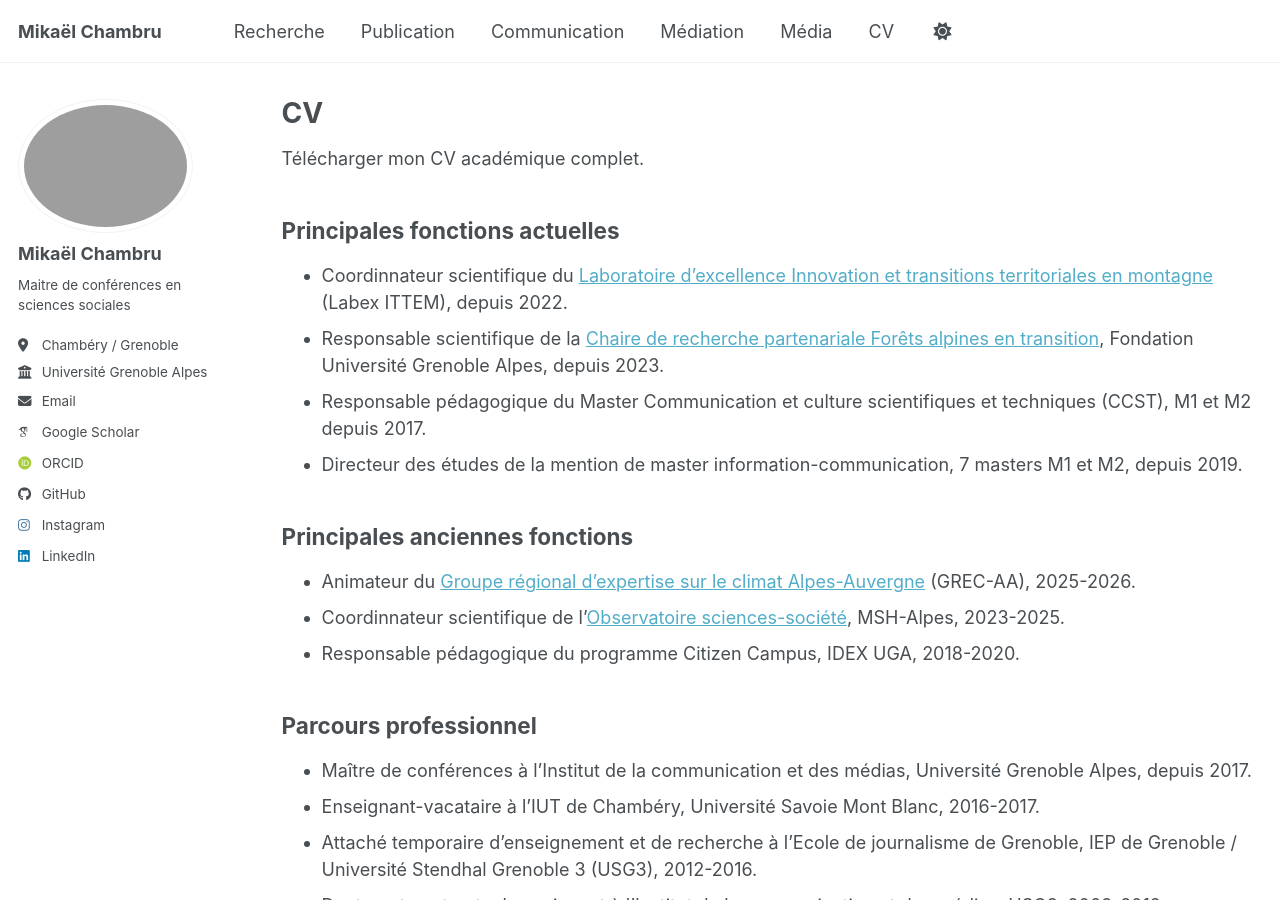
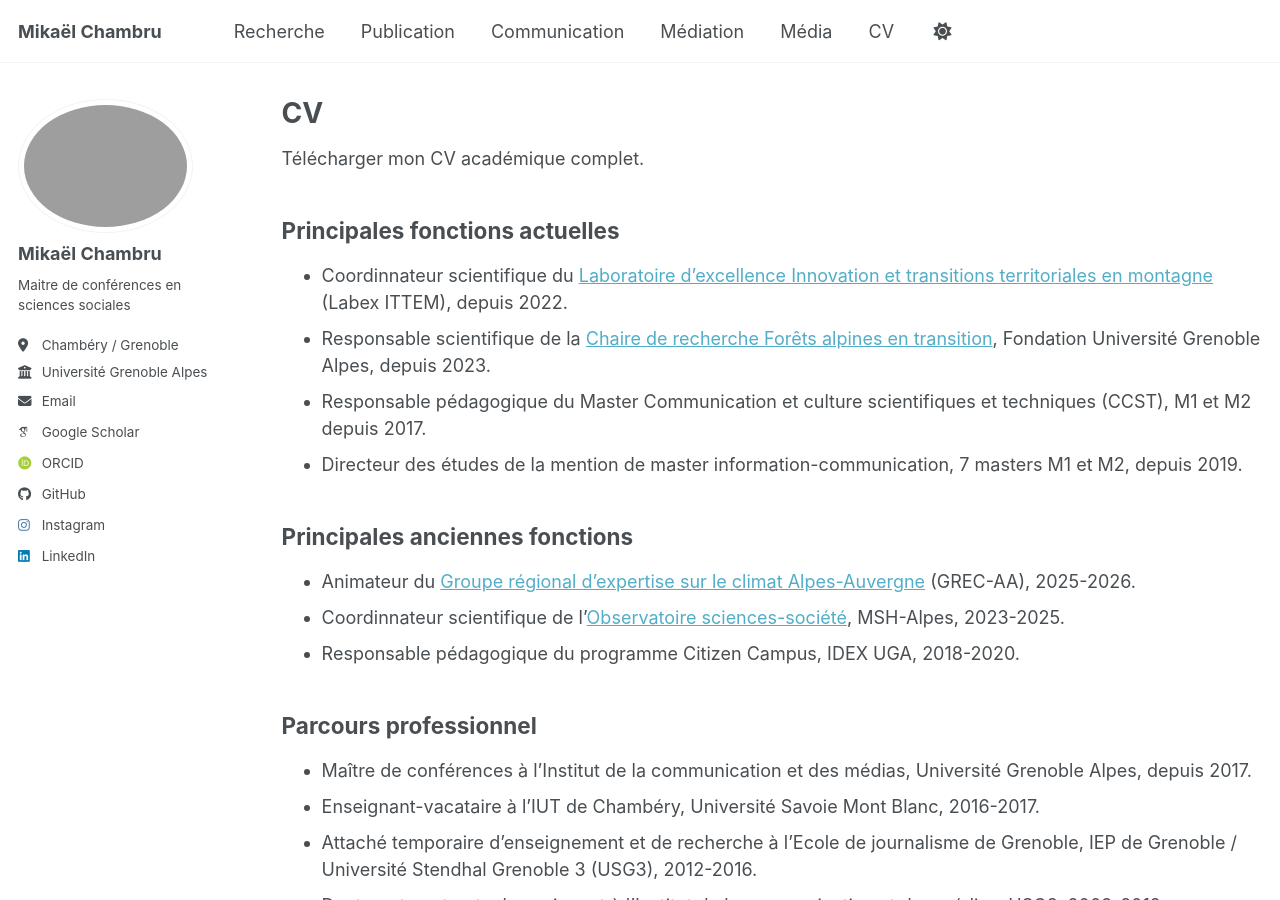
Before and after one commit to mikaelchambru/mikaelchambru.github.io, a Jekyll site: the page built from _pages/cv.md, in a window 1280 px wide and 900 px high. Built offline with Jekyll 4.4.1, drawn with Linux system fonts in a browser that asks for light colours; some web fonts are replaced; a script bundle is joined from its source files by our own code; library files that are not in the unit come from our copies.

Commit message:
Update cv.md

```diff
--- a/_pages/cv.md
+++ b/_pages/cv.md
@@ -11,7 +11,7 @@ Télécharger mon CV académique complet.
 
 ## Principales fonctions actuelles
 * Coordinnateur scientifique du [Laboratoire d’excellence Innovation et transitions territoriales en montagne](https://labexittem.fr) (Labex ITTEM), depuis 2022.
-* Responsable scientifique de la [Chaire de recherche partenariale Forêts alpines en transition](https://foretalpine.hypotheses.org), Fondation Université Grenoble Alpes, depuis 2023.
+* Responsable scientifique de la [Chaire de recherche Forêts alpines en transition](https://foretalpine.hypotheses.org), Fondation Université Grenoble Alpes, depuis 2023.
 * Responsable pédagogique du Master Communication et culture scientifiques et techniques (CCST), M1 et M2 depuis 2017.
 * Directeur des études de la mention de master information-communication, 7 masters M1 et M2, depuis 2019.
 
```
